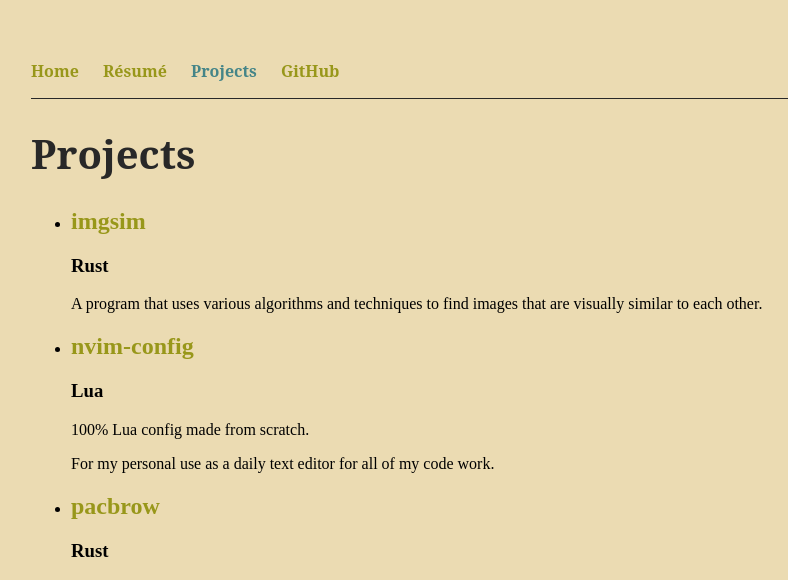
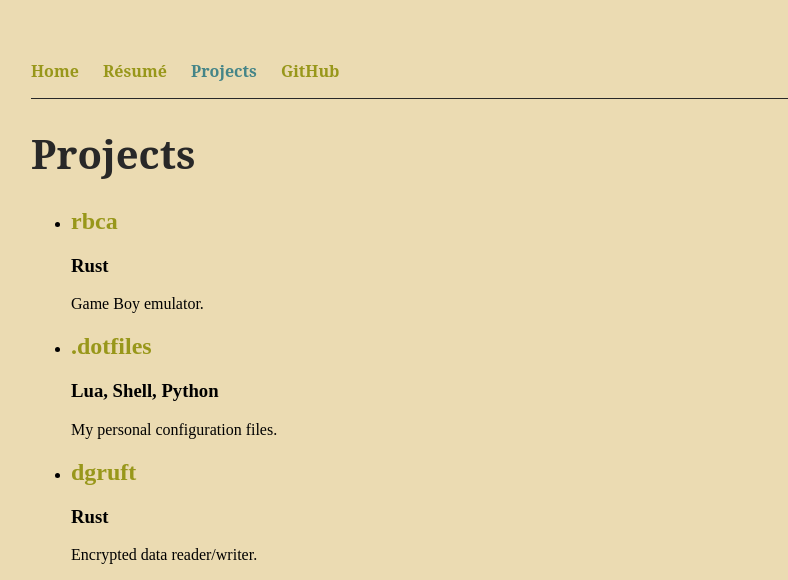
Before and after one commit to maxgmr/maxgmr.github.io, a Jekyll site: the page built from projects.html, in a window 1280 px wide. Shown: the top 580 px of the page, without its empty margins (33-821 px from the left). Built offline with Jekyll 4.4.1, drawn with Linux system fonts in a browser that asks for light colours; some of the changed text lies outside the part shown.

Commit message:
update projects, add site icon

```diff
--- a/_includes/footer.html
+++ b/_includes/footer.html
@@ -5,4 +5,7 @@
       Zulu}120{at}gmail{dot}com
     </li>
   </ul>
+  <ul>
+    Made without a template.
+  </ul>
 </footer>
--- a/_layouts/default.html
+++ b/_layouts/default.html
@@ -3,6 +3,7 @@
   <head>
     <meta charset="utf-8" />
     <title>{{ page.title }} | Max Gilmour</title>
+    <link rel="icon" type="image/x-icon" href="/assets/images/favicon.png" />
     <link rel="stylesheet" href="{{ "/assets/css/styles.css" | relative_url }}" />
     {% seo %}
   </head>
--- /dev/null
+++ b/_projects/dgruft.md
@@ -0,0 +1,8 @@
+---
+name: dgruft
+languages: Rust
+blurb: "Encrypted data reader/writer."
+date: 24-06-08
+---
+
+A reader/writer for encrypted data that uses the computer's default editor to edit files.
--- /dev/null
+++ b/_projects/dotfiles.md
@@ -0,0 +1,8 @@
+---
+name: .dotfiles
+languages: Lua, Shell, Python
+blurb: "My personal configuration files."
+date: 24-06-08
+---
+
+My personal configuration files, mostly consisting of my 100% Lua Neovim configuration which was built from scratch.
--- a/_projects/nvim-config.md
+++ /dev/null
@@ -1,8 +0,0 @@
----
-name: nvim-config
-languages: Lua
----
-
-100% Lua config made from scratch.
-
-For my personal use as a daily text editor for all of my code work.
--- a/projects.html
+++ b/projects.html
@@ -4,11 +4,12 @@ title: Projects
 
 <h1>Projects</h1>
 <ul>
-  {% for project in site.projects %}
+  {% assign projects = site.projects | sort: 'date' | reverse %} {% for project
+  in projects %}
   <li>
     <h2><a href="{{ project.url }}">{{ project.name }}</a></h2>
     <h3>{{ project.languages }}</h3>
-    <p>{{ project.content | markdownify }}</p>
+    <p>{{ project.blurb }}</p>
   </li>
   {% endfor %}
 </ul>
```
Also changed, not shown: _projects/imgsim.md (+2 -0 lines), _projects/pacbrow.md (+3 -1 lines), _projects/rbca.md (added, +8 -0 lines), assets/images/favicon.png (added).
